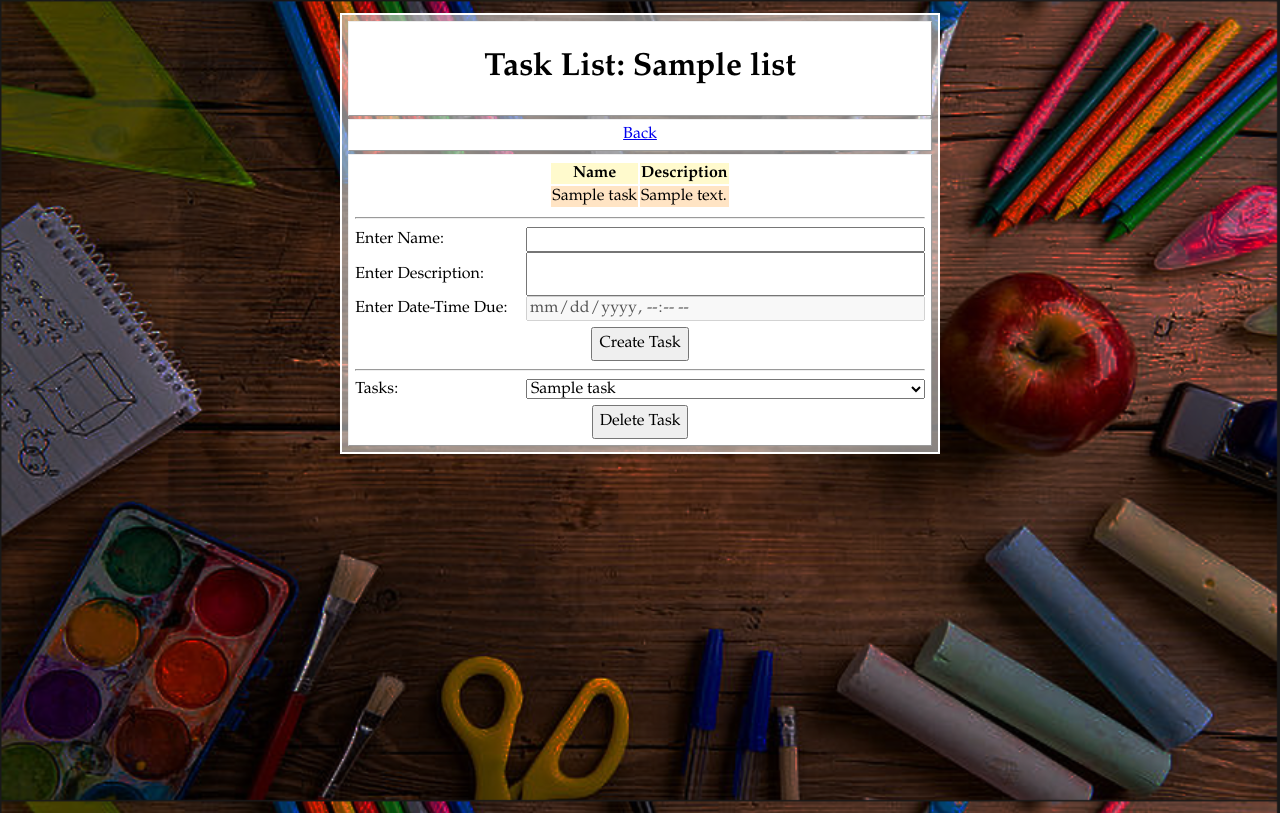
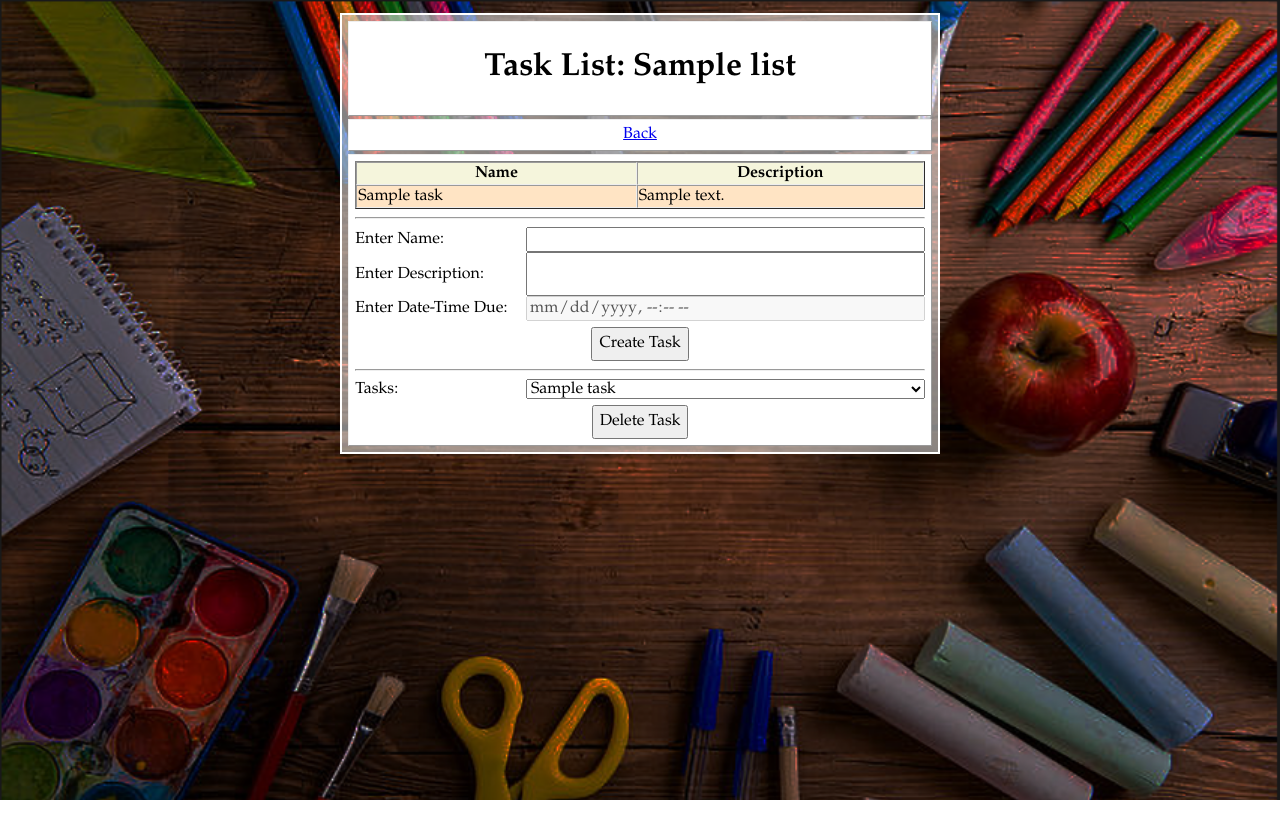
Before and after one commit to gguerini129/chores-tasks, a Flask app: page /tasklist/1 in a window 1280 px wide. Run offline with Flask 2, Linux system fonts and the light colour scheme; the visitor is signed in with stand-in values (Sample User, id 1); tables that the repository leaves empty hold one stand-in row (values such as "Sample post"); some libraries are stand-ins or nearby versions.

Commit message:
I changed the CSS a bit

```diff
--- a/static/global.css
+++ b/static/global.css
@@ -1,20 +1,3 @@
-tr:nth-child(odd) {
-    background-color: beige;
-}
-
-tr:nth-child(even) {
-    background-color: bisque;
-}
-
-tr:first-child {
-    background-color: lemonchiffon;
-}
-
-table {
-    margin-left: auto;
-    margin-right: auto;
-}
-
 html, body {
     box-sizing: border-box;
 }
@@ -25,15 +8,13 @@ html, body {
     box-sizing: inherit;
 }
 
-html {
-    height: 100%;
-}
-
 body {
     font-family: Garamond, serif;
     background-image: url("desk.png");
     background-size: 100% 100%;
-    min-height: 100%;
+    background-attachment: fixed;
+    padding-top: 1%;
+    padding-bottom: 1%;
     margin: 0;
 }
 
@@ -42,7 +23,7 @@ input, textarea, select, button {
     font-size: inherit;
 }
 
-header h1 {
+header > h1 {
     text-align: center;
 }
 
@@ -58,7 +39,6 @@ p {
     border-color: white;
     max-width: 600px;
     padding: 0.5%;
-    margin-top: 1%;
     margin-left: auto;
     margin-right: auto;
 }
@@ -74,13 +54,10 @@ p {
     margin-top: 0.5%;
 }
 
-.nav-list {
+nav {
     display: flex;
     flex-direction: row;
     justify-content: space-evenly;
-    list-style: none;
-    padding: 0%;
-    margin: 0%;
 }
 
 .form-grid {
@@ -101,3 +78,27 @@ p {
 .form-grid + .submit {
     margin-top: 1%;
 }
+
+table.task-list {
+    border-style: outset;
+    border-width: 1px;
+    border-spacing: 0;
+    width: 100%;
+    margin-left: auto;
+    margin-right: auto;
+}
+
+/* Can't get it to only target tr's that are the direct child */
+table.task-list tr:nth-of-type(odd) {
+    background-color: beige;
+}
+
+/* Can't get it to only target tr's that are the direct child */
+table.task-list tr:nth-of-type(even) {
+    background-color: bisque;
+}
+
+table.task-list th, table.task-list td {
+    border-style: inset;
+    border-width: 1px;
+}
--- a/templates/base.html
+++ b/templates/base.html
@@ -11,11 +11,11 @@
             <h1>Chores % Tasks</h1>
         {% endblock header %}
     </header>
-    <nav class="plate"><ul class="nav-list">
+    <nav class="plate">
         {% block nav %}
             <li>Overwrite the nav block.</li>
         {% endblock %}
-    </ul></nav>
+    </nav>
     <main class="plate">
         {% block main %}
             <p>Overwrite the main block.</p>
--- a/templates/home.html
+++ b/templates/home.html
@@ -4,7 +4,7 @@
     <h1>Home</h1>
 {% endblock %}
 {% block nav %}
-    <li><a href="{{ url_for('login') }}">Log Out</a></li>
+    <a href="{{ url_for('login') }}">Log Out</a>
 {% endblock %}
 {% block main %}
     <p>Hi {{ session.first_name }} {{ session.last_name }}, your username is {{ session.username }} and your email is {{ session.email }}.</p>
--- a/templates/register.html
+++ b/templates/register.html
@@ -4,8 +4,8 @@
     <h1>Registration</h1>
 {% endblock %}
 {% block nav %}
-    <li><a href="{{ url_for('login') }}">Log In</a></li>
-    <li>Register</li>
+    <a href="{{ url_for('login') }}">Log In</a>
+    Register
 {% endblock %}
 {% block main %}
     <form action="{{ url_for('register') }}" method="post">
--- a/templates/tasklist.html
+++ b/templates/tasklist.html
@@ -4,11 +4,11 @@
     <h1>Task List: {{task_list_name}}</h1>
 {% endblock %}
 {% block nav %}
-    <li><a href="{{ url_for('home') }}">Back</a></li>
+    <a href="{{ url_for('home') }}">Back</a>
 {% endblock %}
 {% block main %}
     {% if tasks %}
-        <table>
+        <table class="task-list">
             <tr>
                 <th>Name</th>
                 <th>Description</th>
@@ -33,6 +33,7 @@
         </div>
         <button class="submit" name="submit" value="create">Create Task</button>
     </form>
+    {% if tasks %}
         <hr />
         <form action="{{ url_for('tasklist', task_list_id=task_list_id) }}" method="post">
             <div class="form-grid">
@@ -45,4 +46,5 @@
             </div>
             <button class="submit" name="submit" value="delete">Delete Task</button>
         </form>
+    {% endif %}
 {% endblock %}
```
Also changed, not shown: templates/login.html (+7 -2 lines). Lines whose indentation alone changed are shown as unchanged.
